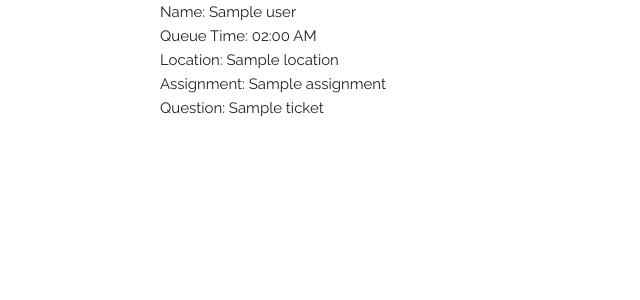
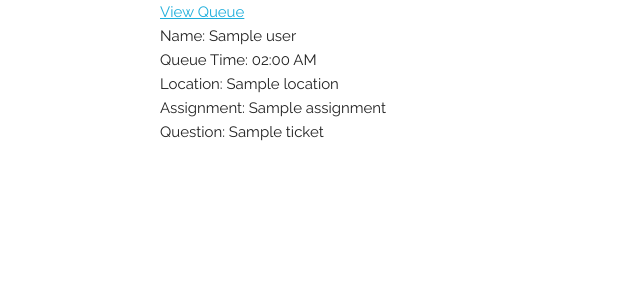
Before and after one commit to Cal-CS-61A-Staff/oh-queue, a Flask app: template oh_queue/templates/ticket.html in a window 1280 px wide. Shown: the part 91-391 px from the top of the page, without its empty margins (0-640 px from the left). Run offline with Flask 2, Linux system fonts and the light colour scheme; the template is opened without the code that fills it: most values are stand-ins (such as "Sample title", 1, 10 or a date in 2020); some libraries are stand-ins or nearby versions.

Commit message:
Add ugly button to go back to queue (resolves #45)

```diff
--- a/oh_queue/templates/macros.html
+++ b/oh_queue/templates/macros.html
@@ -18,6 +18,7 @@
 
 {% macro render_ticket(ticket) -%}
 <div id="ticket" class="container">
+  <a href="{{ url_for('index') }}">View Queue</a>
   <div class="row">Name: <span class="name">{{ ticket.user.name }}</span></div>
   <div class="row">Queue Time: <span class="created">{{ ticket.created | datetime }}</span></div>
   <div class="row">Location: <span class="location">{{ ticket.location }}</span></div>
```
